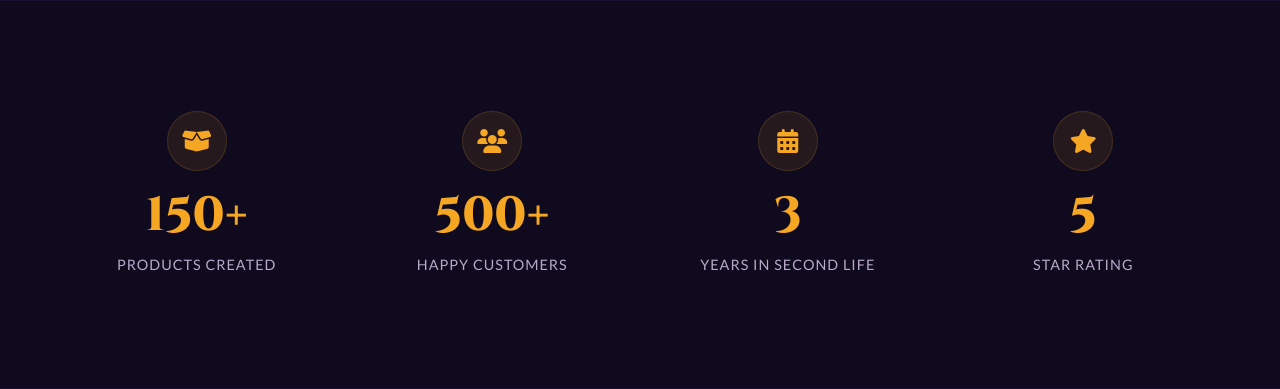
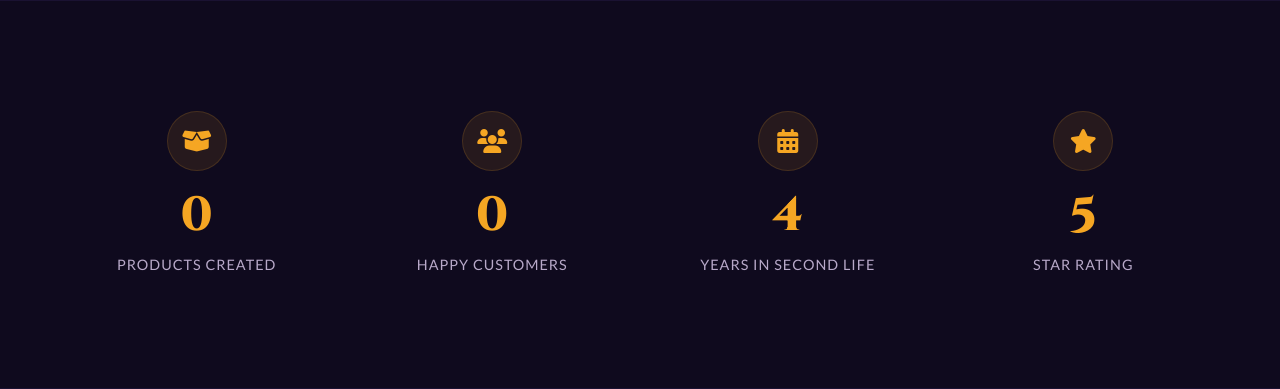
Before and after one commit to ritartha/VASTIK, a Django app: page / in a window 1280 px wide. Shown: the part 1789-2178 px from the top of the page. Run offline with Django 5.2, Linux system fonts and the light colour scheme; data that the repository does not hold is empty; some libraries are stand-ins or nearby versions.

Commit message:
minor tweak

```diff
--- a/backend/templates/index.html
+++ b/backend/templates/index.html
@@ -99,17 +99,17 @@
         <div class="stats-grid fade-in">
             <div class="stat-item">
                 <div class="stat-icon"><i class="fas fa-box-open"></i></div>
-                <div class="stat-number" data-target="150">0</div>
+                <div class="stat-number" data-target="0">0</div>
                 <div class="stat-label">Products Created</div>
             </div>
             <div class="stat-item">
                 <div class="stat-icon"><i class="fas fa-users"></i></div>
-                <div class="stat-number" data-target="500">0</div>
+                <div class="stat-number" data-target="0">0</div>
                 <div class="stat-label">Happy Customers</div>
             </div>
             <div class="stat-item">
                 <div class="stat-icon"><i class="fas fa-calendar-alt"></i></div>
-                <div class="stat-number" data-target="3">0</div>
+                <div class="stat-number" data-target="4">0</div>
                 <div class="stat-label">Years in Second Life</div>
             </div>
             <div class="stat-item">
--- a/requirements.txt
+++ b/requirements.txt
@@ -7,3 +7,8 @@
 psycopg2-binary>=2.9,<3.0
 gunicorn>=21.2,<23.0
 requests>=2.31,<3.0
+instaloader>=4.10
+celery>=5.3
+celery[redis]>=5.3
+django-celery-beat>=2.6
+redis>=5.0
```
